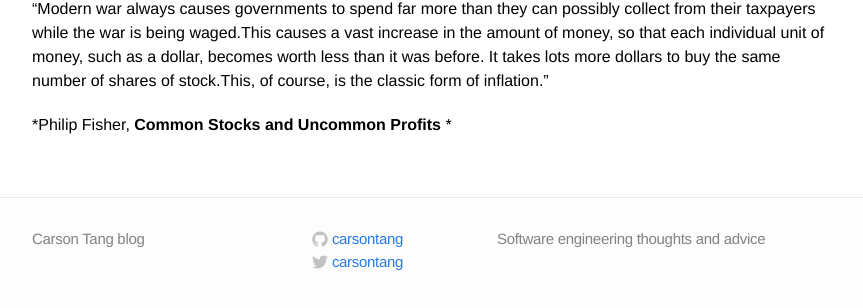
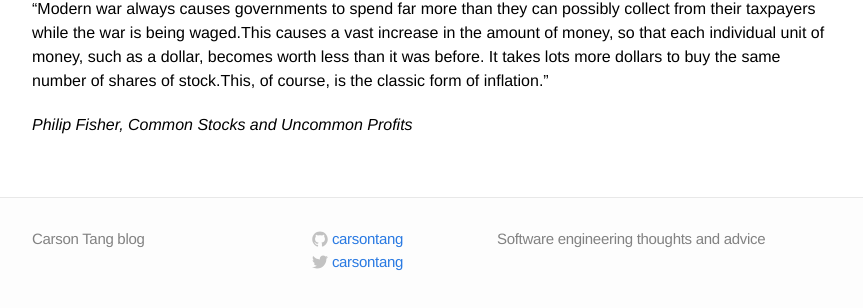
Before and after one commit to carsontang/carsontang.github.io, a Jekyll site: the page built from quotes.md, in a window 1280 px wide and 900 px high, scrolled down 10038 px. Shown: the part 582-890 px from the top of the window, without its empty margins (208-1071 px from the left). Built offline with Jekyll 4.4.1, drawn with Linux system fonts in a browser that asks for light colours.

```diff
--- a/quotes.md
+++ b/quotes.md
@@ -420,4 +420,4 @@ But influence in society is a capital that must be used sparingly, lest it disap
 
 "Modern war always causes governments to spend far more than they can possibly collect from their taxpayers while the war is being waged.This causes a vast increase in the amount of money, so that each individual unit of money, such as a dollar, becomes worth less than it was before. It takes lots more dollars to buy the same number of shares of stock.This, of course, is the classic form of inflation."
 
-*Philip Fisher, **Common Stocks and Uncommon Profits** *
+*Philip Fisher, Common Stocks and Uncommon Profits*
```
